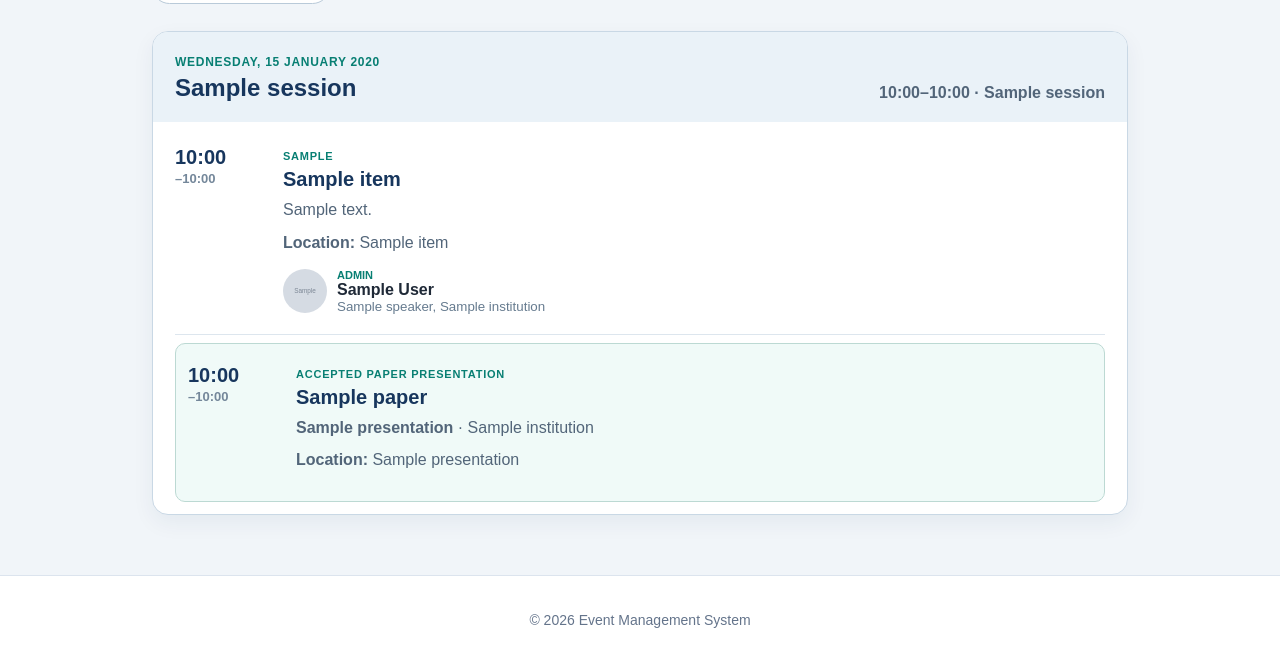
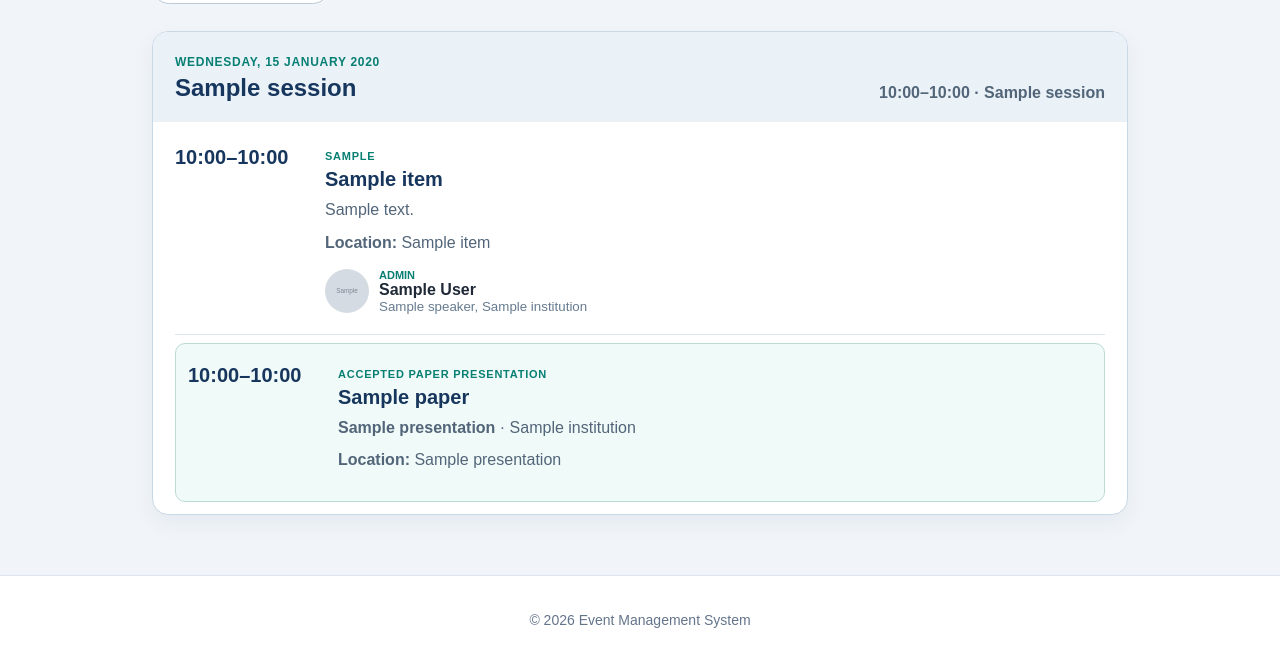
Before and after one commit to Mbitila-creator/event-management-system, a Django app: template templates/conferences/public_programme.html in a window 1280 px wide. Shown: the part 400-1064 px from the top of the page. Run offline with Django 4.2, Linux system fonts and the light colour scheme; tables that the repository leaves empty hold one stand-in row (values such as "Sample post"); the template is opened without the code that fills it: values that come from a table or form of the project are taken from there, most other values are stand-ins (such as "Sample title", 1, 10 or a date in 2020); grey boxes marked "Sample" are stand-in pictures; data that the repository does not hold is empty.

Commit message:
Keep programme times on one line

```diff
--- a/conferences/tests.py
+++ b/conferences/tests.py
@@ -172,6 +172,11 @@ class ConferenceRegistrationTests(TestCase):
         self.assertContains(response, "Dr. Amina Mushi")
         self.assertContains(response, "Moderator")
         self.assertContains(response, "Print programme")
+        self.assertContains(
+            response,
+            '<time class="conference-programme-time">09:30–12:00</time>',
+            html=True,
+        )
 
     def test_unpublished_programme_item_is_hidden_from_public(self):
         programme_item = ConferenceProgrammeItem.objects.get(
--- a/static/css/conferences.css
+++ b/static/css/conferences.css
@@ -85,10 +85,9 @@
 .conference-programme-session > header h2 { margin: 4px 0 0; color: #17365d; }
 .conference-programme-session > header p { margin: 0; color: #526579; font-weight: 700; text-align: right; }
 .conference-programme-items { padding: 4px 22px; }
-.conference-programme-item { display: grid; grid-template-columns: 90px 1fr; gap: 18px; padding: 20px 0; border-bottom: 1px solid #dde6ee; }
+.conference-programme-item { display: grid; grid-template-columns: 132px minmax(0, 1fr); gap: 18px; padding: 20px 0; border-bottom: 1px solid #dde6ee; }
 .conference-programme-item:last-child { border-bottom: 0; }
-.conference-programme-item time { color: #17365d; font-size: 20px; font-weight: 900; }
-.conference-programme-item time span { display: block; margin-top: 2px; color: #74879a; font-size: 13px; }
+.conference-programme-time { color: #17365d; font-size: 20px; font-weight: 900; white-space: nowrap; }
 .conference-programme-type { color: #087f73; font-size: 11px; font-weight: 900; letter-spacing: .07em; text-transform: uppercase; }
 .conference-programme-copy h3 { margin: 4px 0 7px; color: #17365d; font-size: 20px; }
 .conference-programme-copy > p { margin: 0 0 8px; color: #526579; line-height: 1.55; }
@@ -105,7 +104,8 @@
     .conference-programme-hero .conference-secondary { grid-column: 1 / -1; }
     .conference-programme-session > header { display: block; }
     .conference-programme-session > header p { margin-top: 8px; text-align: left; }
-    .conference-programme-item { grid-template-columns: 70px 1fr; gap: 12px; }
+    .conference-programme-item { grid-template-columns: 112px minmax(0, 1fr); gap: 12px; }
+    .conference-programme-time { font-size: 17px; }
 }
 @media print {
     .no-print, .site-header, .public-footer { display: none !important; }
--- a/templates/conferences/public_programme.html
+++ b/templates/conferences/public_programme.html
@@ -4,7 +4,7 @@
 {% block title %}{{ event.code }} — {% translate "Conference programme" %}{% endblock %}
 
 {% block extra_css %}
-    <link rel="stylesheet" href="{% static 'css/conferences.css' %}?v=20260815c">
+    <link rel="stylesheet" href="{% static 'css/conferences.css' %}?v=20260817a">
 {% endblock %}
 
 {% block content %}
@@ -47,7 +47,7 @@
                 <div class="conference-programme-items">
                     {% for item in session.programme_items.all %}
                         <article class="conference-programme-item">
-                            <time>{{ item.starts_at|date:"H:i" }}<span>–{{ item.ends_at|date:"H:i" }}</span></time>
+                            <time class="conference-programme-time">{{ item.starts_at|date:"H:i" }}–{{ item.ends_at|date:"H:i" }}</time>
                             <div class="conference-programme-copy">
                                 <span class="conference-programme-type">{{ item.get_item_type_display }}</span>
                                 <h3>{{ item.title }}</h3>
@@ -77,7 +77,7 @@
                         <p class="conference-programme-empty">{% translate "Detailed programme items will be published soon." %}</p>
                     {% endfor %}
                     {% for presentation in session.public_presentations %}
-                        <article class="conference-programme-item conference-paper-presentation"><time>{{ presentation.starts_at|date:"H:i" }}<span>–{{ presentation.ends_at|date:"H:i" }}</span></time><div class="conference-programme-copy"><span class="conference-programme-type">{% translate "Accepted paper presentation" %}</span><h3>{{ presentation.paper.title }}</h3><p><strong>{{ presentation.presenter_name }}</strong> · {{ presentation.paper.institution }}</p>{% if presentation.venue_name %}<p class="conference-programme-venue">{{ presentation.venue_name }}</p>{% endif %}</div></article>
+                        <article class="conference-programme-item conference-paper-presentation"><time class="conference-programme-time">{{ presentation.starts_at|date:"H:i" }}–{{ presentation.ends_at|date:"H:i" }}</time><div class="conference-programme-copy"><span class="conference-programme-type">{% translate "Accepted paper presentation" %}</span><h3>{{ presentation.paper.title }}</h3><p><strong>{{ presentation.presenter_name }}</strong> · {{ presentation.paper.institution }}</p>{% if presentation.venue_name %}<p class="conference-programme-venue">{{ presentation.venue_name }}</p>{% endif %}</div></article>
                     {% endfor %}
                 </div>
             </section>
```
